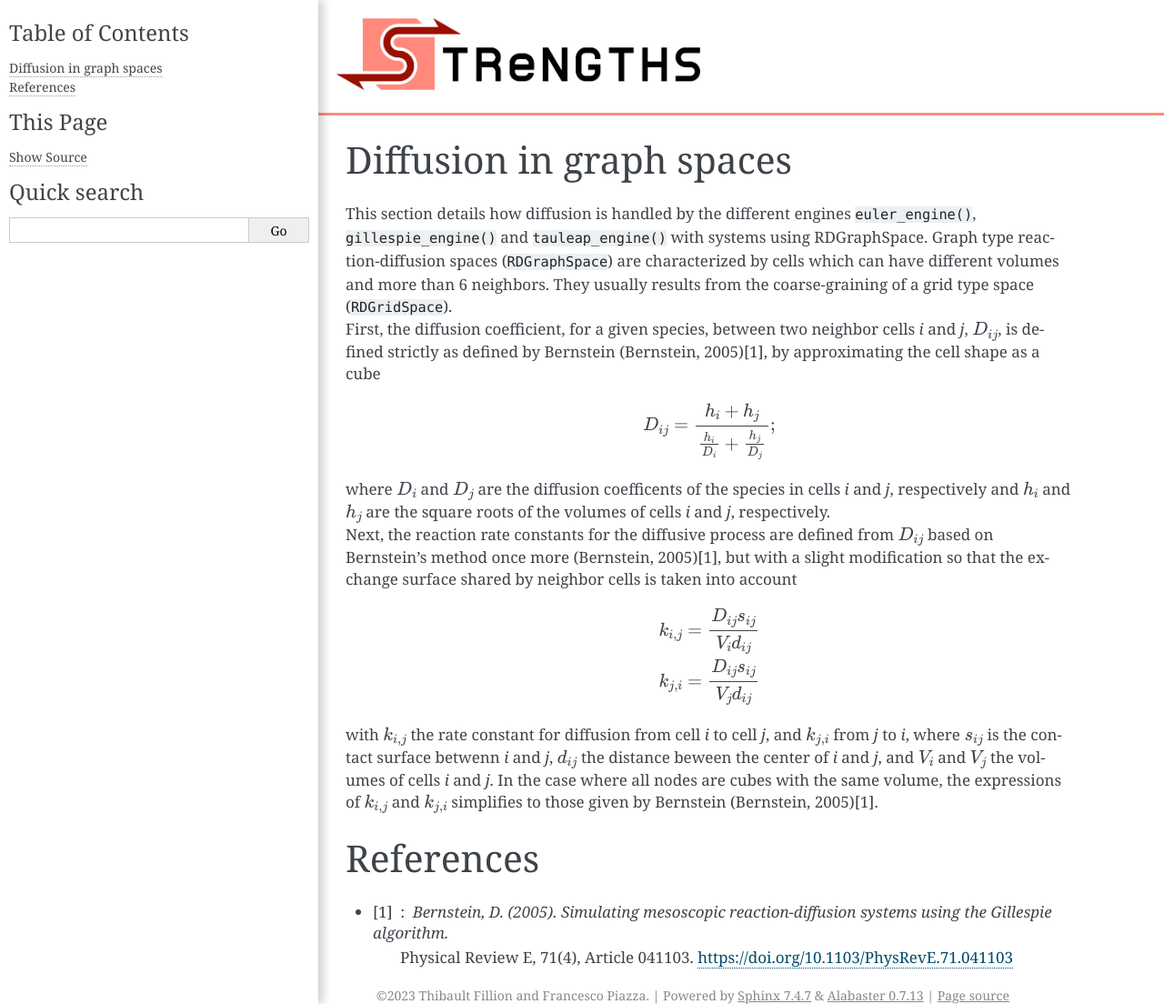
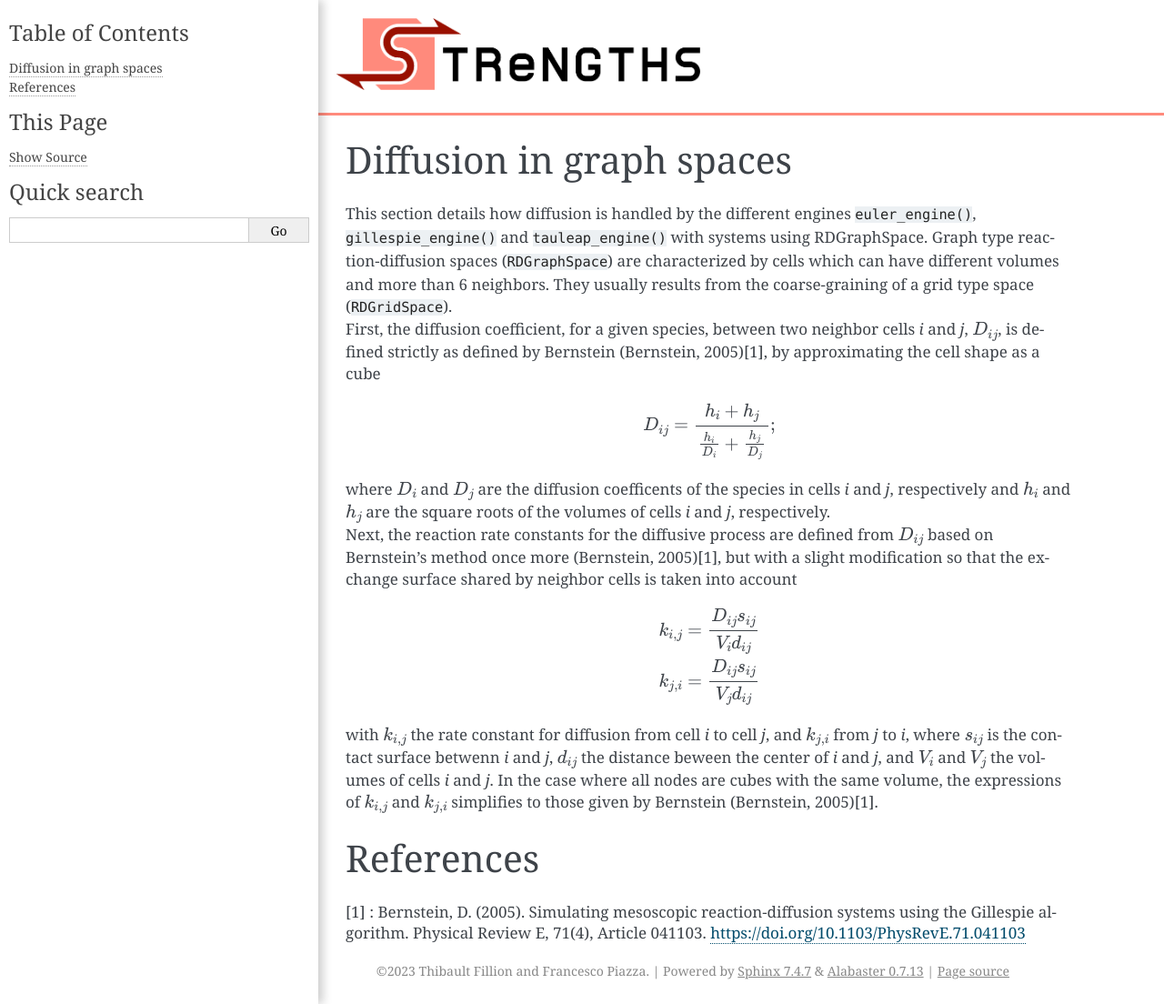
Before and after one commit to ThibaultFillion/strengths, a Sphinx documentation site: the page built from documentation/diffusion_in_graph_spaces.rst, in a window 1280 px wide and 1104 px high. Shown: the whole window at 91% size. Built offline with Sphinx 7.4.7, drawn with Linux system fonts in a browser that asks for light colours.

```diff
--- a/documentation/diffusion_in_graph_spaces.rst
+++ b/documentation/diffusion_in_graph_spaces.rst
@@ -31,5 +31,4 @@ the expressions of :math:`k_{i,j}` and :math:`k_{j,i}` simplifies to those given
 References
 ==========
 
-* [1] : Bernstein, D. (2005). Simulating mesoscopic reaction-diffusion systems using the Gillespie algorithm.
-	Physical Review E, 71(4), Article 041103. https://doi.org/10.1103/PhysRevE.71.041103
+[1] : Bernstein, D. (2005). Simulating mesoscopic reaction-diffusion systems using the Gillespie algorithm. Physical Review E, 71(4), Article 041103. https://doi.org/10.1103/PhysRevE.71.041103
```
